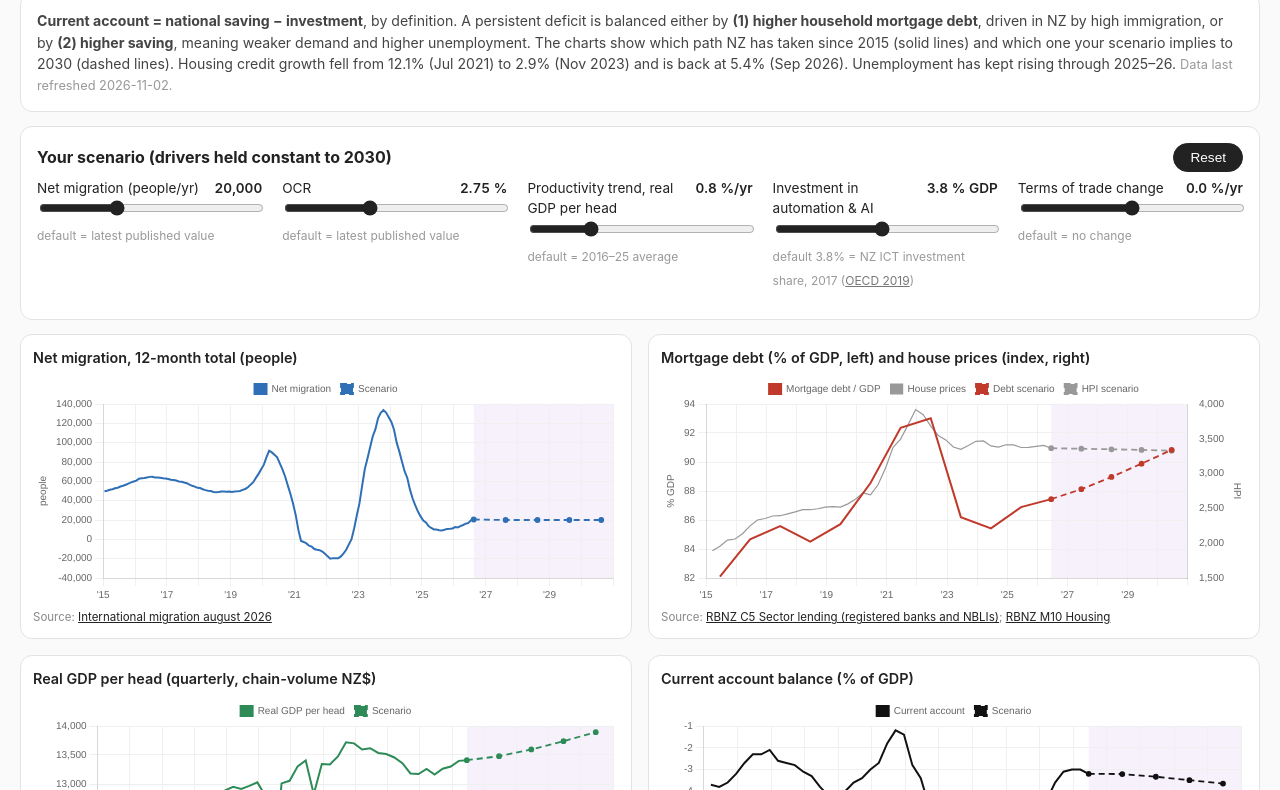
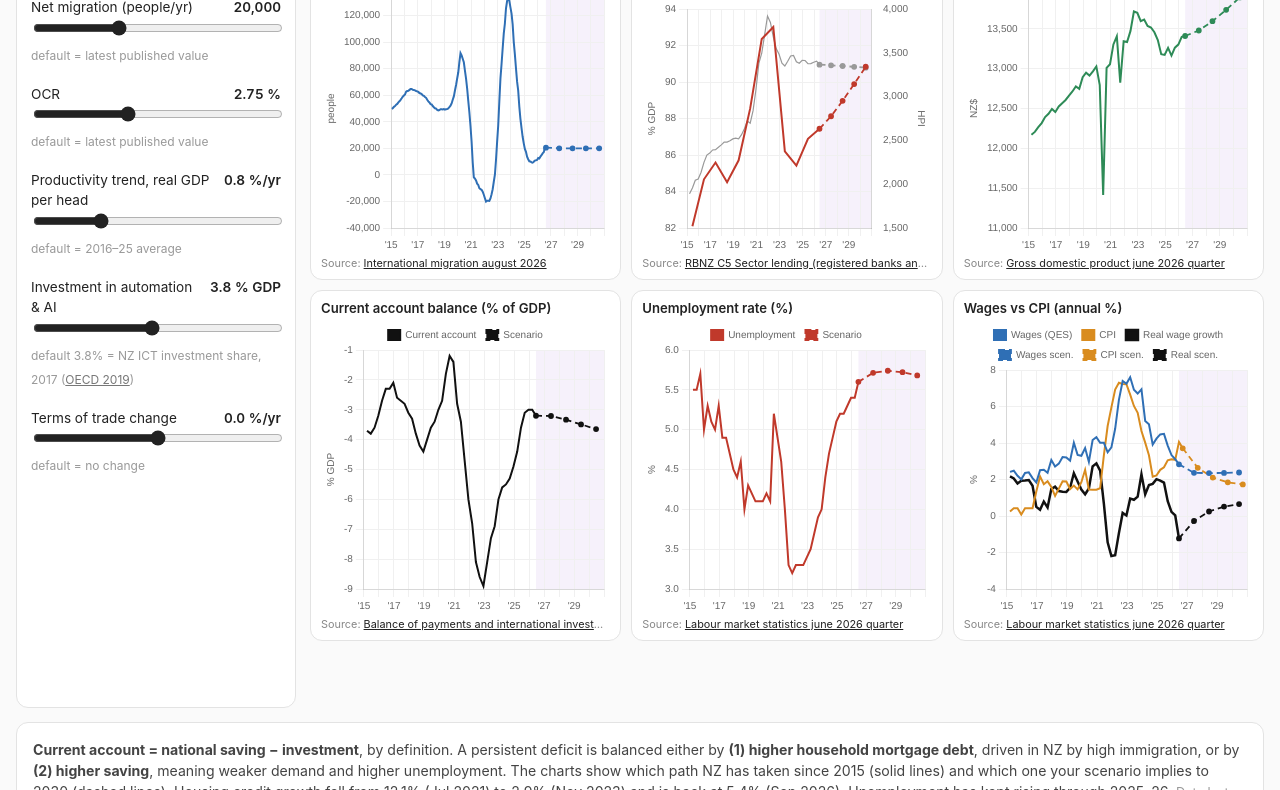
Before and after one commit to Simon-Manning/simon-manning.github.io, a plain HTML site: page nz/index.html in a window 1280 px wide. Shown: the part 141-931 px from the top of the page. Drawn offline with nearby package versions, Linux system fonts and the light colour scheme.

Commit message:
NZ explorer: left driver sidebar, 3x2 chart grid fits viewport at >=1100px

```diff
--- a/nz/index.html
+++ b/nz/index.html
@@ -49,14 +49,23 @@ details.assm summary{cursor:pointer;font-weight:600;font-size:.88rem;margin:6px
 @media(max-width:820px){.charts{grid-template-columns:minmax(0,1fr)}.charts .wide{grid-column:auto}}
 details.box{background:#fff;border:1px solid #e3e3e3;border-radius:12px;padding:10px 16px;margin-top:14px}details.box>summary{cursor:pointer;font-weight:600;font-size:.9rem}
 #adjm td,#adjm th{padding:4px 6px}
+.lay{margin-top:10px}.lay .side{margin-bottom:14px}.tag{margin:0}
+@media(min-width:1100px){main{max-width:none;padding:10px 16px 40px}
+ main>p.m:first-child{float:right;margin:4px 0 0}h1{font-size:1.25rem;margin:0}
+ .lay{display:grid;grid-template-columns:280px minmax(0,1fr);gap:14px;align-items:start}
+ .lay .side{position:sticky;top:10px;height:calc(100vh - 20px);overflow:auto;margin:0;padding:14px}
+ #drv{grid-template-columns:minmax(0,1fr);gap:6px}
+ .charts{grid-template-columns:repeat(3,minmax(0,1fr));gap:10px}.charts .wide{grid-column:auto}
+ .charts .card{padding:8px 10px}.charts h3{font-size:.82rem;margin:0 0 2px;white-space:nowrap;overflow:hidden;text-overflow:ellipsis}
+ .cw{height:calc(50vh - 105px);min-height:200px}
+ .charts .cite{white-space:nowrap;overflow:hidden;text-overflow:ellipsis;margin-top:2px;font-size:.68rem}}
 </style></head><body><main>
 <p class="m"><a href="../">← Simon Manning</a></p>
 <h1>NZ Economy Explorer</h1>
-<div class="card note"><p style="margin:0"><b>Current account = national saving − investment</b>, by definition. A persistent deficit is balanced either by <b>(1) higher household mortgage debt</b>, driven in NZ by high immigration, or by <b>(2) higher saving</b>, meaning weaker demand and higher unemployment. The charts show which path NZ has taken since 2015 (solid lines) and which one your scenario implies to 2030 (dashed lines). Housing credit growth fell from 12.1% (Jul 2021) to 2.9% (Nov 2023) and is back at 5.4% (Sep 2026). Unemployment has kept rising through 2025–26. <span class="m" id="built"></span></p></div>
-
-<div class="card" style="margin-top:14px"><div style="display:flex;justify-content:space-between;align-items:center;margin-bottom:6px"><b>Your scenario (drivers held constant to 2030)</b><button id="reset">Reset</button></div><div id="drv"></div></div>
-
-<div class="charts" id="charts" style="margin-top:14px"></div>
+<p class="m tag">CA = saving − investment: solid lines are 2015–26 history, dashed lines are your scenario to 2030. Details below the charts.</p>
+<div class="lay"><aside class="card side"><div style="display:flex;justify-content:space-between;align-items:center;margin-bottom:6px"><b>Your scenario (drivers held constant to 2030)</b><button id="reset">Reset</button></div><div id="drv"></div></aside>
+<div class="charts" id="charts"></div></div>
+<div class="card note" style="margin-top:14px"><p style="margin:0"><b>Current account = national saving − investment</b>, by definition. A persistent deficit is balanced either by <b>(1) higher household mortgage debt</b>, driven in NZ by high immigration, or by <b>(2) higher saving</b>, meaning weaker demand and higher unemployment. The charts show which path NZ has taken since 2015 (solid lines) and which one your scenario implies to 2030 (dashed lines). Housing credit growth fell from 12.1% (Jul 2021) to 2.9% (Nov 2023) and is back at 5.4% (Sep 2026). Unemployment has kept rising through 2025–26. <span class="m" id="built"></span></p></div>
 
 <h2 id="adj">Which path balances the identity?</h2>
 <div class="card note"><div class="two"><div><b>Your scenario</b><div class="tw"><table id="adjm"></table></div><p id="adjtxt" style="margin:6px 0 0"></p></div>
```
